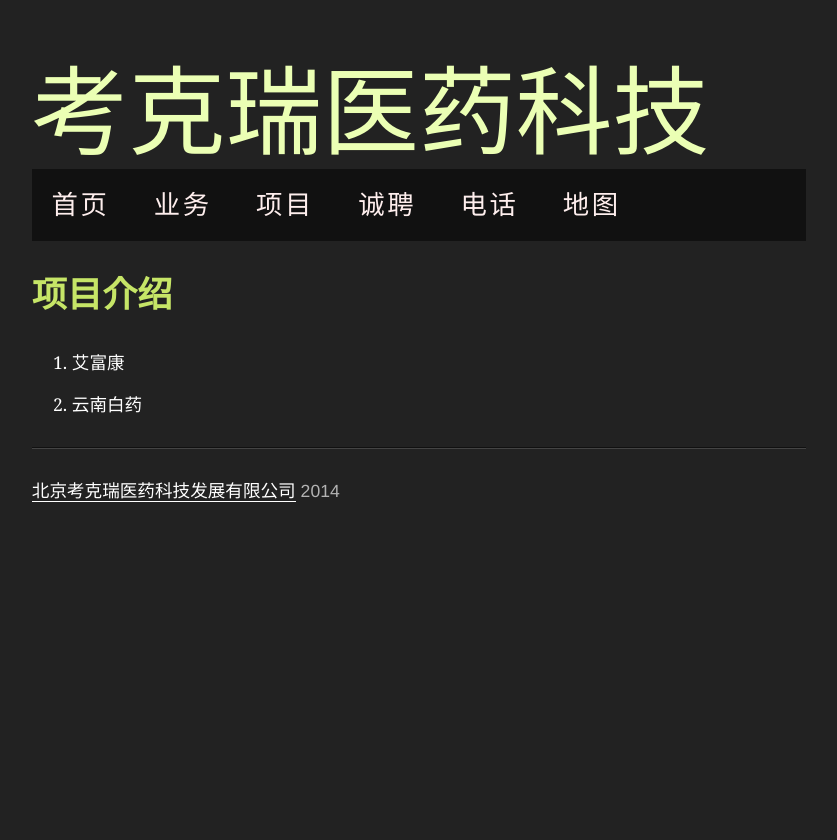
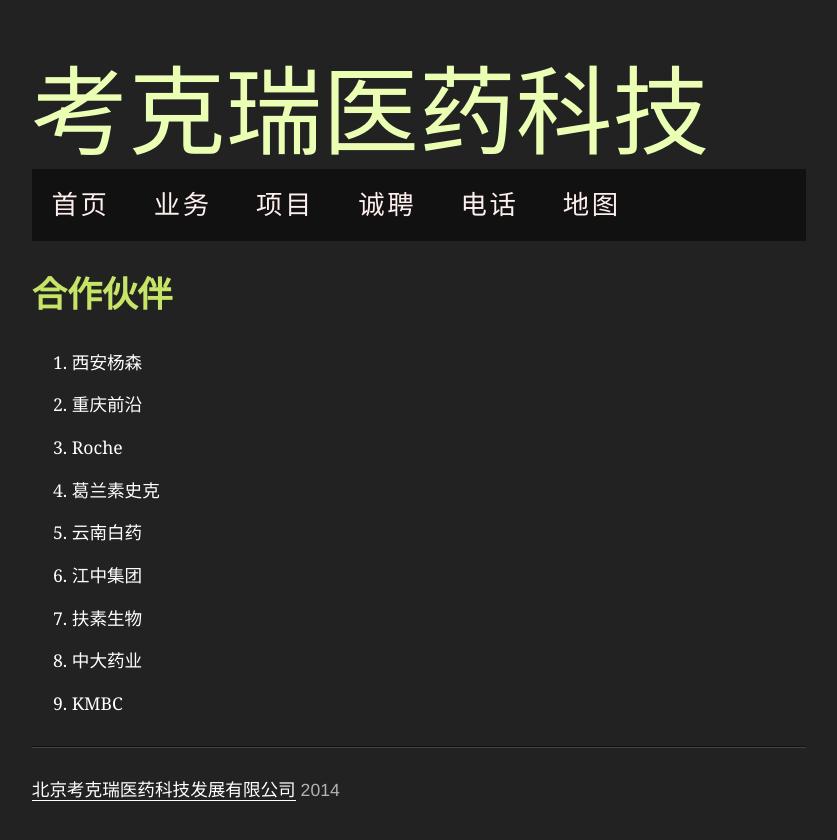
Before and after one commit to regrex/co-cro.io, a Jekyll site: the page built from xiangmu.md, in a window 1280 px wide. Shown: the top 840 px of the page, without its empty margins (221-1058 px from the left). Built offline with Jekyll 4.4.1, drawn with Linux system fonts in a browser that asks for light colours; Markdown is read by kramdown in place of the engine named in the settings.

Commit message:
Update xiangmu.md

```diff
--- a/xiangmu.md
+++ b/xiangmu.md
@@ -1,8 +1,15 @@
 ---
 layout: default
-title: 项目介绍——北京考克瑞医药科技发展有限公司
+title: 合作伙伴——北京考克瑞医药科技发展有限公司
 ---
-##项目介绍
+##合作伙伴
 
-1. 艾富康
-1. 云南白药
+1. 西安杨森
+2. 重庆前沿
+3. Roche
+4. 葛兰素史克
+5. 云南白药
+6. 江中集团
+7. 扶素生物
+8. 中大药业
+9. KMBC
```
